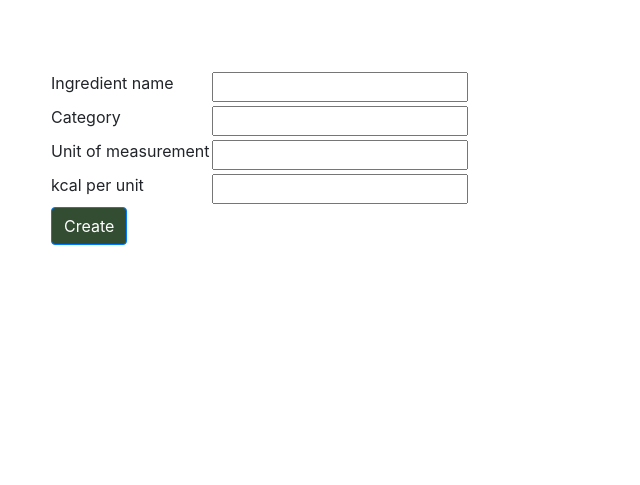
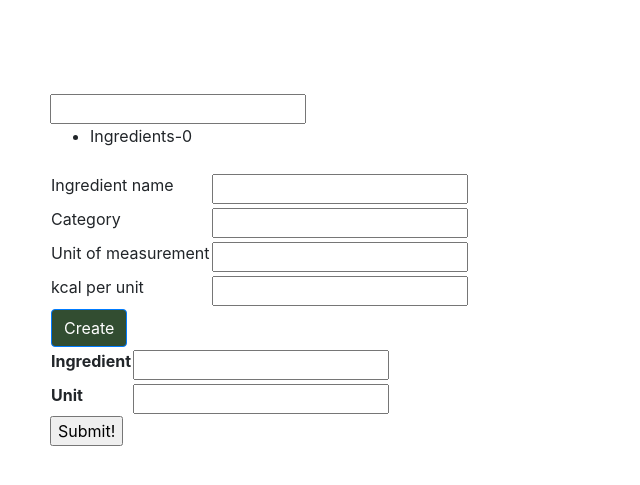
Before and after one commit to ilarijn/recipebase, a Flask app: page /ingredients/new/ in a window 1280 px wide. Shown: the part 58-543 px from the top of the page, without its empty margins (0-640 px from the left). Run offline with Flask 2, Linux system fonts and the light colour scheme; a user stored in the database is signed in; tables that the repository leaves empty hold one stand-in row (values such as "Sample post"); some libraries are stand-ins or nearby versions.

Commit message:
Add RecipeForm test content

```diff
--- a/application/ingredients/forms.py
+++ b/application/ingredients/forms.py
@@ -1,8 +1,9 @@
 from flask_wtf import FlaskForm
-from wtforms import StringField, IntegerField, validators
+from wtforms import StringField, IntegerField, FieldList, FormField, validators
 
 
 class IngredientForm(FlaskForm):
+
     name = StringField("Ingredient name", [validators.Length(min=2)])
     category = StringField("Category", [validators.Length(min=2)])
     unit = StringField("Unit of measurement", [validators.Length(max=10)])
@@ -10,3 +11,15 @@ class IngredientForm(FlaskForm):
 
     class Meta:
         csrf = False
+
+
+class RecipeIngredientForm(FlaskForm):
+
+    name = StringField("Ingredient", [validators.Length(min=2)])
+    unit = StringField("Unit", [validators.Length(max=10)])
+
+
+class MultiIngredientForm(FlaskForm):
+
+    list_name = StringField("List name")
+    ingredients = FieldList(FormField(RecipeIngredientForm), min_entries=1)
--- a/application/ingredients/views.py
+++ b/application/ingredients/views.py
@@ -3,7 +3,7 @@ from flask import render_template, request, redirect, url_for, json, jsonify
 from flask_login import login_required, current_user
 from sqlalchemy.exc import IntegrityError
 from application.ingredients.models import Ingredient
-from application.ingredients.forms import IngredientForm
+from application.ingredients.forms import IngredientForm, RecipeIngredientForm, MultiIngredientForm
 
 
 @app.route("/ingredients/", methods=["GET"])
@@ -15,7 +15,7 @@ def ingredients_index():
 @app.route("/ingredients/new/", methods=["GET"])
 @login_required
 def ingredients_form():
-    return render_template("ingredients/new.html", form=IngredientForm())
+    return render_template("ingredients/new.html", form=IngredientForm(), multiform=MultiIngredientForm())
 
 
 @app.route("/ingredients/", methods=["POST"])
--- a/application/static/css/style.css
+++ b/application/static/css/style.css
@@ -105,7 +105,8 @@ main {
 }
 
 .col-instructions {
-   padding: 0px 40px;
+   padding-left: 100px;
+   padding-right: 60px;
 }
 
 .p-instructions {
--- a/application/templates/ingredients/new.html
+++ b/application/templates/ingredients/new.html
@@ -53,5 +53,13 @@
     </tr>
 </form>
 
+<br>
+
+<form action="" method="post" role="form">
+  {{ multiform.list_name }}
+  {{ multiform.ingredients() }}
+  <input type="submit" value="Submit!" />
+</form>
+
 
 {% endblock %}
--- a/application/templates/recipes/view.html
+++ b/application/templates/recipes/view.html
@@ -2,7 +2,7 @@
 
 {% block body %}
 
-<div class="row justify-content-between">
+<div class="row justify-content-around">
   <div class="col-3 col-ingredient">
     <h3>{{ recipe.name }}</h3>
     <p>
@@ -17,7 +17,7 @@
       {% endfor %}
     </table>
   </div>
-  <div class="col-9 col-instructions">
+  <div class="col-8 col-instructions">
     <p class="p-instructions">{{ recipe.instructions }}</p>
   </div>
 </div>
```
Also changed, not shown: application/recipes/forms.py (added, +25 -0 lines).
